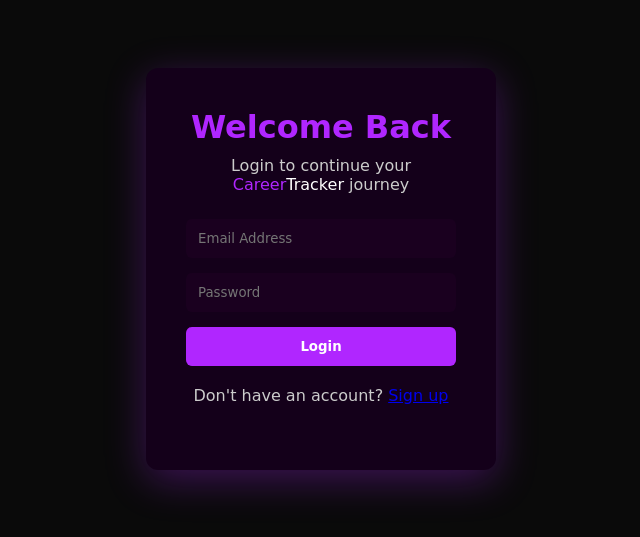
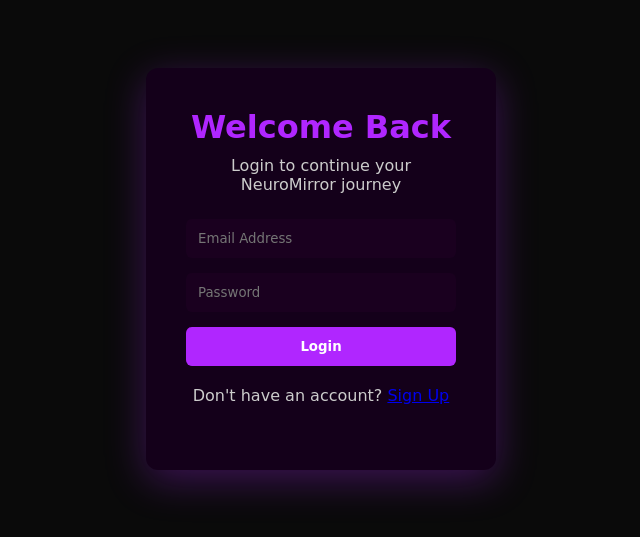
Before and after one commit to KARTHIKKURAGANTI/CAREER-TRACKER, a React (Vite) app: page /login in a window 1280 px wide. Shown: the part 131-668 px from the top of the page, without its empty margins (319-959 px from the left). Built offline with nearby package versions, Linux system fonts and the light colour scheme.

Commit message:
Implement login handling and navigation
Added login functionality with redirection to dashboard after successful login.

```diff
--- a/src/pages/auth/Login.jsx
+++ b/src/pages/auth/Login.jsx
@@ -1,7 +1,20 @@
 import "./Login.css"
-import { Link } from "react-router-dom";
+import { useNavigate } from "react-router-dom"
+import { Link } from "react-router-dom"
 
 function Login(){
+
+  const navigate = useNavigate()
+
+  const handleLogin = (e) => {
+    e.preventDefault()
+
+    // fake login token
+    localStorage.setItem("token","user_logged_in")
+
+    // redirect to dashboard
+    navigate("/dashboardHome")
+  }
 
   return(
 
@@ -11,9 +24,9 @@ function Login(){
 
         <h1>Welcome Back</h1>
 
-        <p>Login to continue your <span id="a">Career</span><span id="b">Tracker</span> journey</p>
+        <p>Login to continue your NeuroMirror journey</p>
 
-        <form className="login-form">
+        <form className="login-form" onSubmit={handleLogin}>
 
           <input
             type="email"
@@ -34,7 +47,7 @@ function Login(){
         </form>
 
         <p className="login-footer">
-          Don't have an account? <Link to="/signup">Sign up</Link>
+          Don't have an account? <Link to="/signup">Sign Up</Link >
         </p>
 
       </div>
```
